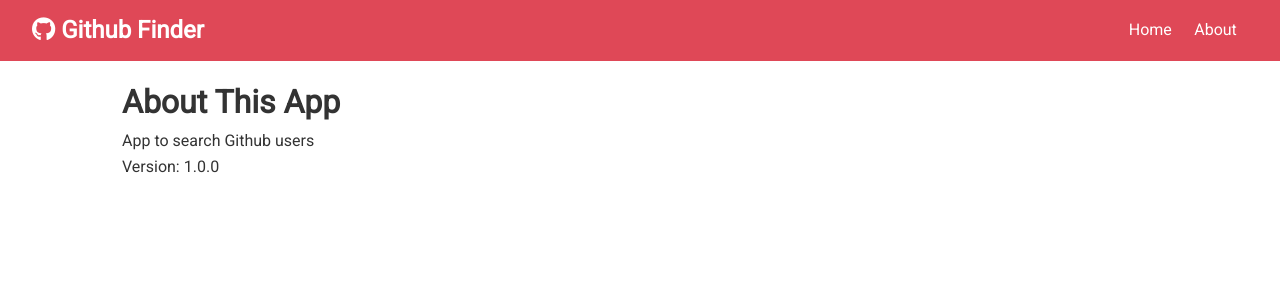
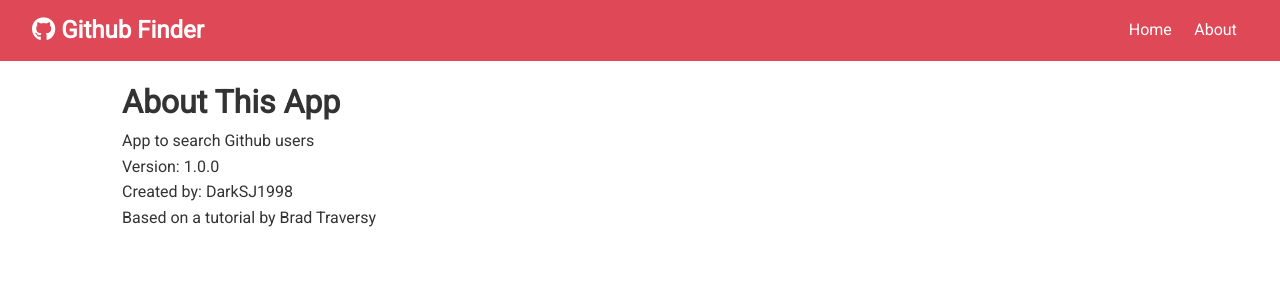
Before and after one commit to DarkSJ1998/github-finder, a React (Create React App) app: page /about in a window 1280 px wide. Shown: the top 300 px of the page. Built offline with nearby package versions, Linux system fonts and the light colour scheme; no server answers.

Commit message:
Updated About page

```diff
--- a/src/components/pages/About.js
+++ b/src/components/pages/About.js
@@ -6,6 +6,8 @@ const About = () => {
 			<h1>About This App</h1>
 			<p>App to search Github users</p>
 			<p>Version: 1.0.0</p>
+			<p>Created by: DarkSJ1998</p>
+			<p>Based on a tutorial by Brad Traversy</p>
 		</Fragment>
 	);
 };
```
